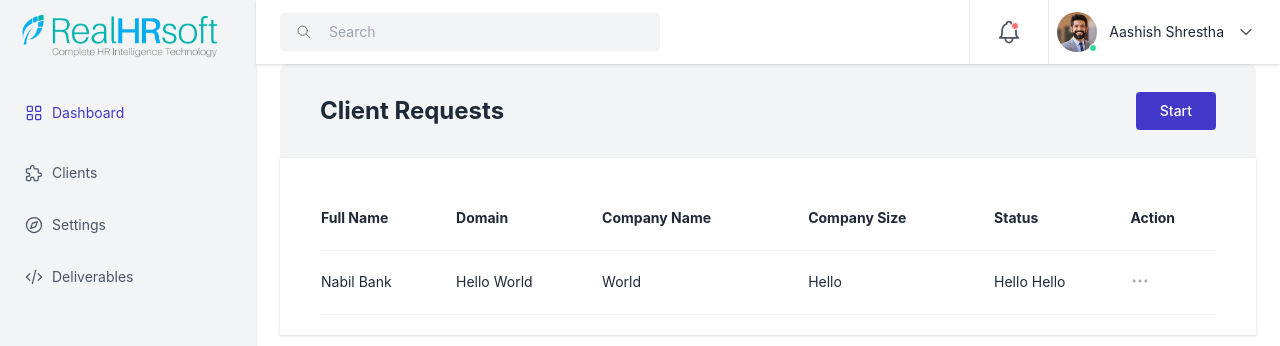
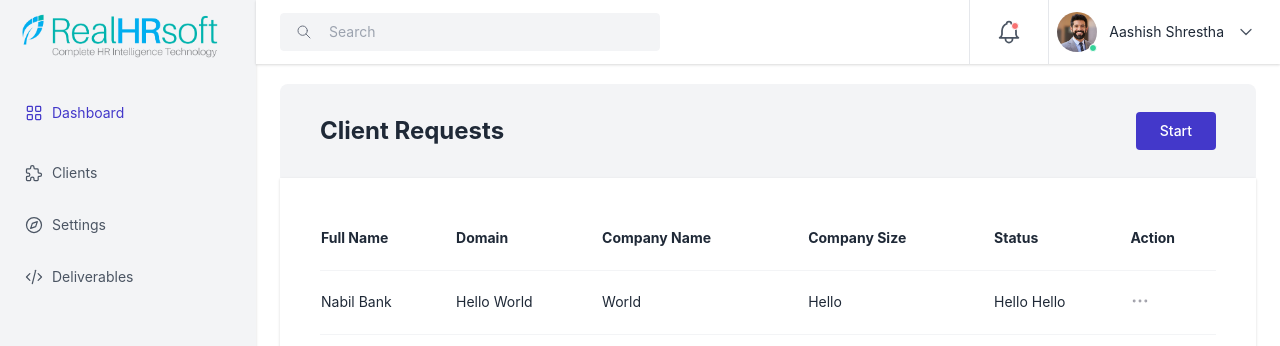
Before and after one commit to Aashish97/react-admin-dashboard, a React (Create React App) app: page /clients in a window 1280 px wide. Shown: the top 346 px of the page. Built offline with nearby package versions, Linux system fonts and the light colour scheme.

Commit message:
add padding

```diff
--- a/src/components/DataTable.js
+++ b/src/components/DataTable.js
@@ -6,7 +6,7 @@ function Index(props) {
   const { title } = props;
   return (
     <>
-      <div className="w-full sm:px-6">
+      <div className="w-full sm:px-6 mt-5">
         <div className="px-4 md:px-10 py-4 md:py-7 bg-gray-100 rounded-tl-lg rounded-tr-lg">
           <div className="sm:flex items-center justify-between">
             <p className="text-base sm:text-lg md:text-xl lg:text-2xl font-bold leading-normal text-gray-800">
```
